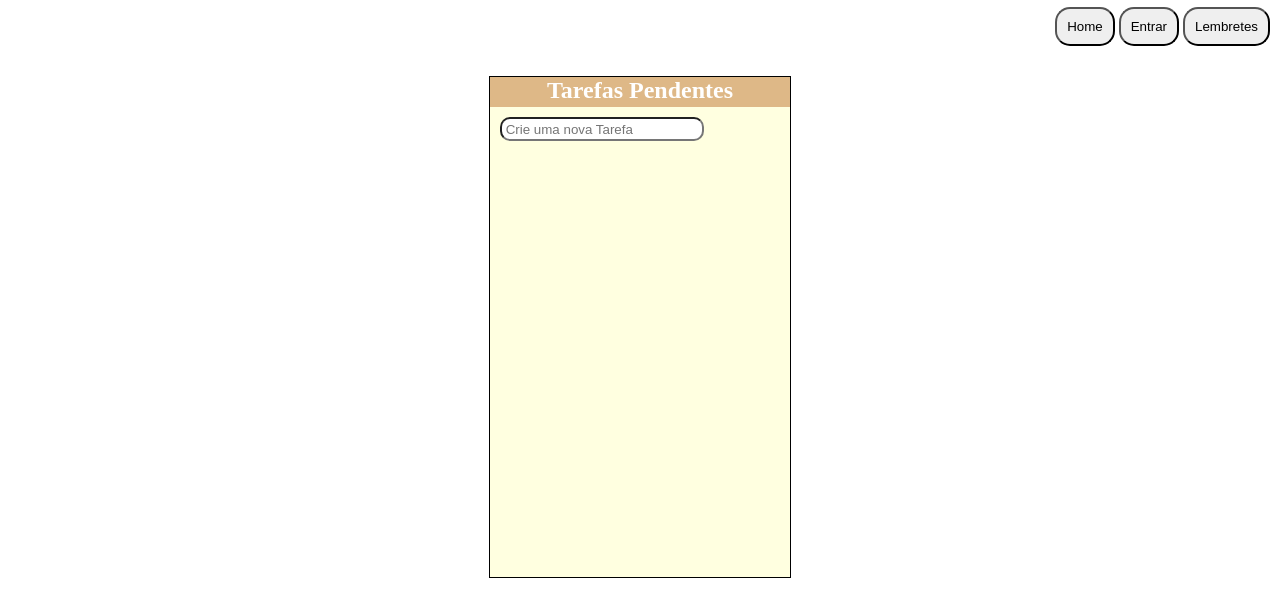
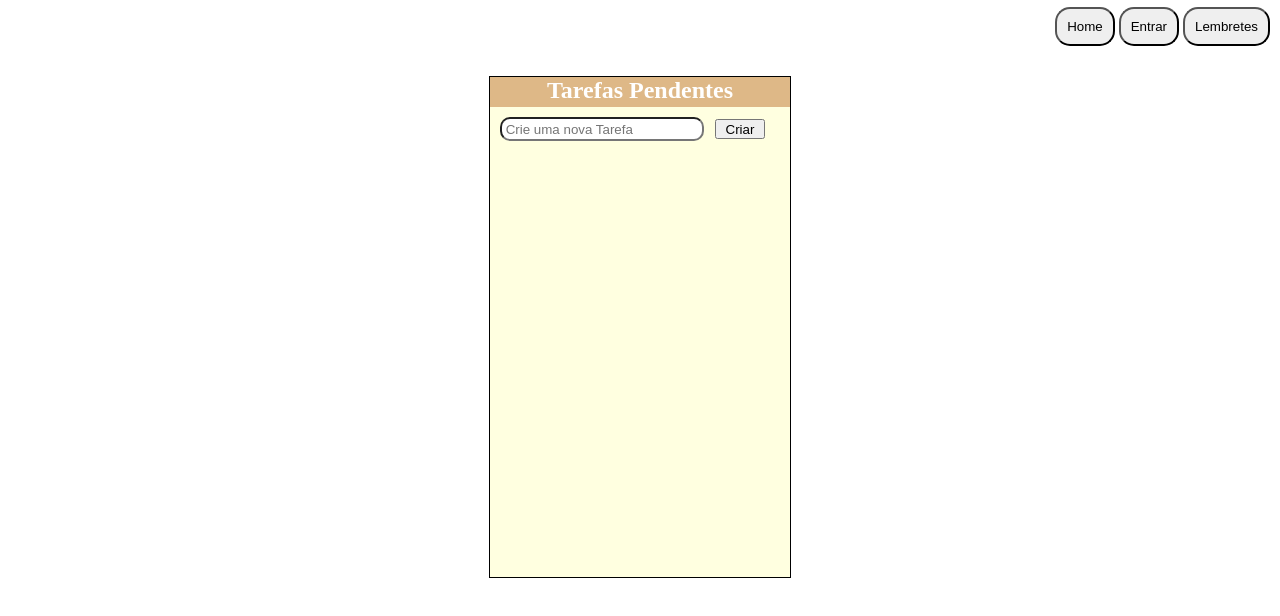
Before and after one commit to LucasSiqueiraCampoDallOrto/ListaTarefasWeb, a plain HTML site: page public/index.html in a window 1280 px wide. Shown: the part 40-656 px from the top of the page. Drawn offline with Linux system fonts and the light colour scheme.

Commit message:
Botão de criar tarefas

```diff
--- a/public/index.html
+++ b/public/index.html
@@ -24,7 +24,10 @@
         <div class="faixa">
             <h2>Tarefas Pendentes</h2>
         </div>
-        <input id="campo" type="text" placeholder=" Crie uma nova Tarefa">
+        <div class="campo-tarefa">
+            <input id="campo" type="text" placeholder=" Crie uma nova Tarefa">
+            <button id="btn-campo">Criar</button>
+        </div>
     </div>
 
 
--- a/public/style.css
+++ b/public/style.css
@@ -54,6 +54,10 @@ nav button:hover {
 }
 
 /* CAMPO CRIAR TAREFAS */
+.campo-tarefa {
+    display: inline-block;
+}
+/* BARRA INPUT */
 #campo {
     width: 200px;
     height: 20px;
@@ -61,3 +65,13 @@ nav button:hover {
     margin-top: 10px;
     margin-left: 10px;
 }
+/* BOTÃO CRIAR TAREFAS */
+#btn-campo {
+    width: 50px;
+    height: 20px;
+    margin-left: 7px;
+}
+#btn-campo:hover {
+    cursor:pointer;
+    background-color: lightgray;
+}
```
